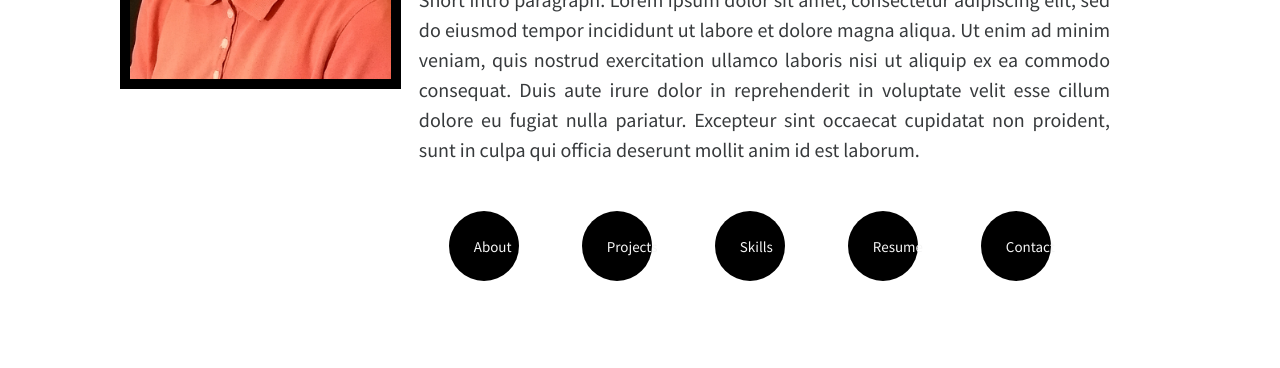
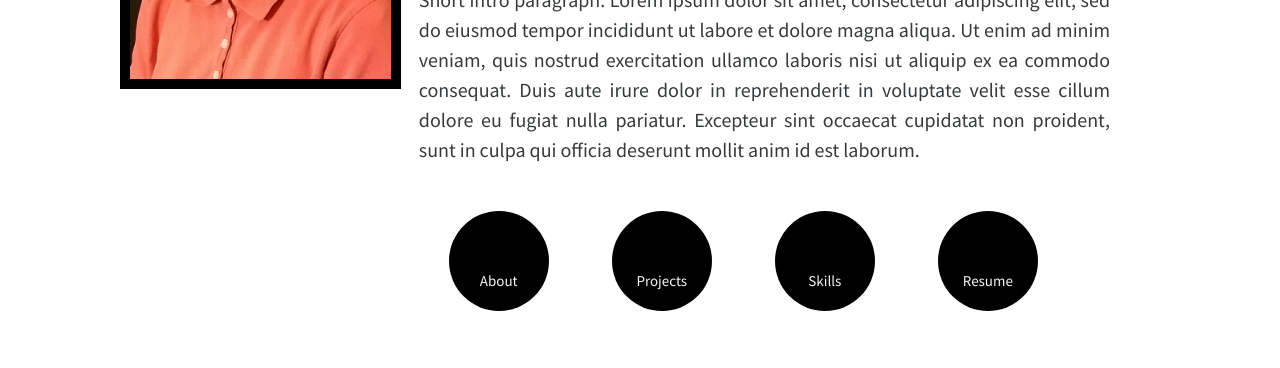
Before and after one commit to jkinsinger/Personal-Portfolio-Website, a website: page index.html in a window 1280 px wide. Shown: the part 523-891 px from the top of the page. Drawn offline with nearby package versions, Linux system fonts and the light colour scheme.

Commit message:
got circles for a tags working

```diff
--- a/index.html
+++ b/index.html
@@ -25,30 +25,16 @@
                         <h2 id="intro2">And I am a Software Developer.</h2>
                         <h4 id="intro3">Thanks for visiting my site!</h4>
                         <p id="intro4"> Short intro paragraph. Lorem ipsum dolor sit amet, consectetur adipiscing elit, sed do eiusmod tempor incididunt ut labore et dolore magna aliqua. Ut enim ad minim veniam, quis nostrud exercitation ullamco laboris nisi ut aliquip ex ea commodo consequat. Duis aute irure dolor in reprehenderit in voluptate velit esse cillum dolore eu fugiat nulla pariatur. Excepteur sint occaecat cupidatat non proident, sunt in culpa qui officia deserunt mollit anim id est laborum.</p>
-                    <div name="menuOptions">
-                        <span class="dot">
-                            <a href="#aboutPage" name="about">About</a>
-                        </span>
-                        <span class="dot">
-                            <a href="#projectPage" name="projects">Projects</a>
-                        </span>
-                        <span class="dot">
-                            <a href="#skillsPage" name="skills">Skills</a>
-                        </span>
-                        <span class="dot">
-                            <a href="#resumePage" name="resume">Resume</a>
-                        </span>
-                        <span class="dot">
-                            <a href="#contactPage" name="contact">Contact</a>
-                        </span>
+                    <div class="menuOptions">
+                            <a class="circle" href="#aboutPage" name="about">About</a>
+                            <a class="circle" href="#projectPage" name="projects">Projects</a>
+                            <a class="circle" href="#skillsPage" name="skills">Skills</a>
+                            <a class="circle"href="#resumePage" name="resume">Resume</a>
+                            <a class="circle" href="#contactPage" name="contact">Contact</a>
                         <br/>
-
                         <br/>
-
                         <br/>
-
                         <br/>
-
                     </div>
                 </div>
             </div>
@@ -68,7 +54,7 @@
             <div id="aboutPage" >
                 <h2>About</h2>
                 <a href="#homePage">
-                    <h5>Back to top</h5>
+                    <h5 class="backToTop">Back to top</h5>
                 </a>
             </div>
         </div>
--- a/style.css
+++ b/style.css
@@ -53,25 +53,25 @@
         text-align: justify
     }
 
-    .dot {
-        height: 70px;
-        width: 70px;
-        padding: 25px;
-        margin: 30px;
-        background-color: black;
-        border-radius: 50%;
-        display: inline-block;
-        text-align: center;
-        color: white;
-      }
+    .circle {
+        border-radius: 1000%;
+        background: black;
+        display:inline-block;
+        line-height: 100px;
+        height: 100px;
+        width: 100px;
 
-      a {
+    }
+    .menuOptions > a {
+         margin: 30px;
+         padding: 20px;
           text-decoration: none;
           text-align: center;
           color: whitesmoke;
           font: 15px;
       }
 }
+
 
 /* @media (min-width: 576px) {
     header, footer {
```
